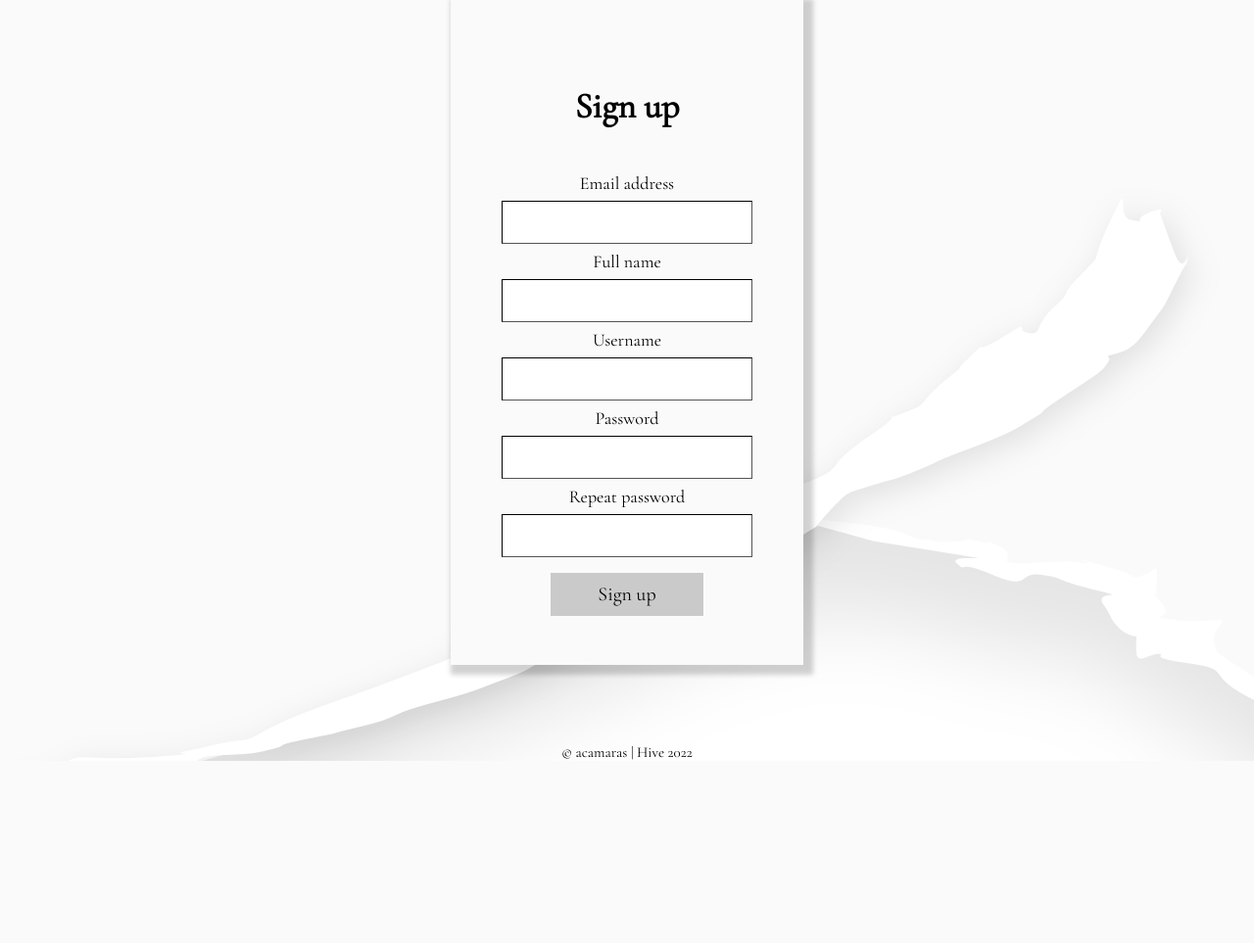
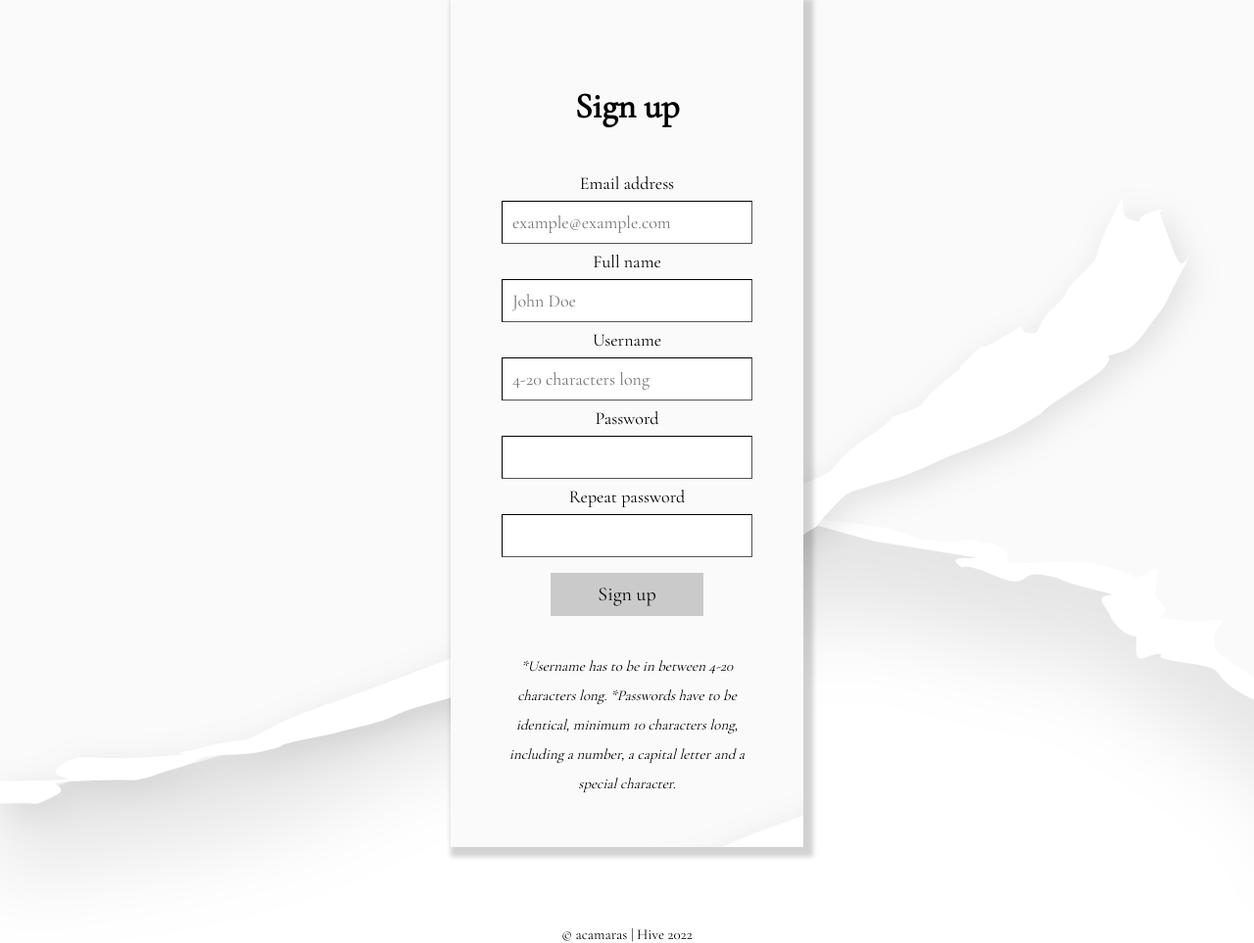
Before and after one commit to acamaras0/camagru, a PHP site: page /camagru/src/create.php in a window 1280 px wide. Shown: the part 124-1087 px from the top of the page at 98% size. Before the commit the page ends 901 px from the top, so only its background shows below. Run offline with PHP 8.4, Linux system fonts and the light colour scheme.

Commit message:
more fixes done

```diff
--- a/src/create.php
+++ b/src/create.php
@@ -97,15 +97,15 @@
                 <h1>Sign up</h1>
                 <div class="email-new input-element">
                     <label>Email address</label>
-                    <input type="email" name="email" required>
+                    <input type="email" name="email" placeholder="example@example.com" required>
                 </div>
                 <div class="fullname input-element">
                     <label>Full name</label>
-                    <input type="text" name="name" required>
+                    <input type="text" name="name" placeholder="John Doe" required>
                 </div>
                 <div class="username-new input-element">
                     <label>Username</label>
-                    <input type="text" name="login" required>
+                    <input type="text" name="login" placeholder="4-20 characters long" required>
                 </div>
                 <div class="password-new input-element">
                     <label>Password</label>
@@ -115,9 +115,14 @@
                     <label>Repeat password</label>
                     <input type="password" name="re-passwd" required>
                 </div>
+
                 <div class="button-container">
                     <button class="create-button" type="submit" name="submit">Sign up</button>
                 </div>
+                </br>
+                <label class="info">*Username has to be in between 4-20 characters long.</lable>
+                <label class="info">*Passwords have to be identical, minimum 10 characters long, including a number, a capital letter and a special character.</lable>
+
             </div>
         </form>
     </div>
--- a/style.css
+++ b/style.css
@@ -332,6 +332,11 @@ label.question {
   width: 100%;
 }
 
+label.info{
+  font-size: 15px;
+  font-style: italic;
+}
+
 div.login {
   margin-bottom: 10px;
 }
```
